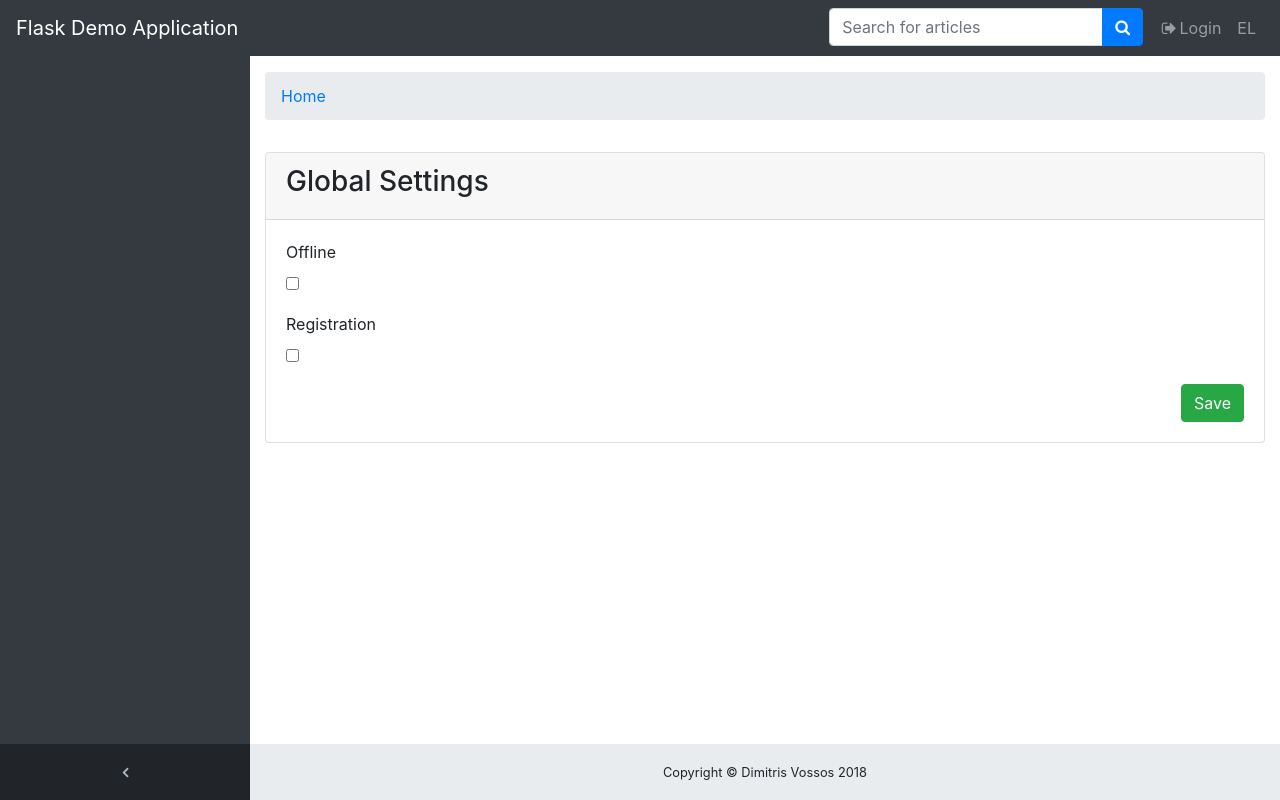
After one commit to ebusinesslabs/flask-demo, a Flask app: template app/templates/main/global_settings.html in a window 1280 px wide. The commit adds this page. Run offline with Flask 2, Linux system fonts and the light colour scheme; the template is opened without the code that fills it: values that come from a table or form of the project are taken from there, others are empty; parts of the project's set-up code (start-up, migrations or seed data) failed here and were passed over; some libraries are stand-ins or nearby versions.

Commit message:
φόρμα και πίνακας ρυθμίσεων

```diff
--- a/app/main/__init__.py
+++ b/app/main/__init__.py
@@ -2,4 +2,4 @@ from flask import Blueprint
 
 bp = Blueprint('main', __name__)
 
-from . import routes
+from . import routes, models, forms
--- /dev/null
+++ b/app/main/forms.py
@@ -0,0 +1,9 @@
+from flask_wtf import FlaskForm
+from wtforms import BooleanField, SubmitField
+from flask_babel import lazy_gettext as _l
+
+
+class SettingsForm(FlaskForm):
+    offline = BooleanField(label=_l('Offline'))
+    registration = BooleanField(label=_l('Registration'))
+    submit = SubmitField(label=_l('Save'))
--- a/app/templates/layout/layout.html
+++ b/app/templates/layout/layout.html
@@ -58,7 +58,7 @@
                     </a>
                     <ul class="sidenav-second-level collapse" id="collapseSettings">
                         <li>
-                            <a href="#">{{ _('General') }}</a>
+                            <a href="{{ url_for('main.settings') }}">{{ _('General') }}</a>
                         </li>
                         <li>
                             <a href="#">{{ _('SMTP') }}</a>
--- /dev/null
+++ b/app/templates/main/global_settings.html
@@ -0,0 +1,31 @@
+{% extends 'layout/layout.html' %}
+
+{% block content %}
+    <div class="card mt-3">
+        <div class="card-header">
+            <h3>{{ _('Global Settings') }}</h3>
+        </div>
+        <div class="card-body">
+            <form method="post">
+                <div class="form-group">
+                    {{ form.offline.label }}
+                    <div>{{ form.offline}}</div>
+                </div>
+                <div class="form-group">
+                    {{ form.registration.label }}
+                    <div>{{ form.registration }}</div>
+                </div>
+                {{ form.submit(class='btn btn-success float-right') }}
+            </form>
+        </div>
+    </div>
+{% endblock %}
+
+{% block inlinejs %}
+    <script>
+    $(document).ready(function () {
+        $("#offline").bootstrapSwitch();
+        $("#registration").bootstrapSwitch();
+    })
+    </script>
+{% endblock %}
--- a/flask-demo.py
+++ b/flask-demo.py
@@ -1,6 +1,7 @@
 from app import create_app, db
 from app.auth.models import User, Role
 from app.articles.models import Article
+from app.main.models import Config
 from flask import g
 import pytz, flask
 
@@ -26,7 +27,7 @@ def get_lang_code(endpoint, values):
 
 @app.shell_context_processor
 def make_shell_context():
-    return {'db': db, 'User': User, 'Role': Role, 'Article': Article}
+    return {'db': db, 'User': User, 'Role': Role, 'Article': Article, 'Config': Config}
 
 
 @app.template_filter('localdatetime')
```
Also changed, not shown: app/main/models.py (added, +18 -0 lines), app/main/routes.py (+25 -1 lines), migrations/versions/898da4d92746_config_table.py (added, +33 -0 lines).
